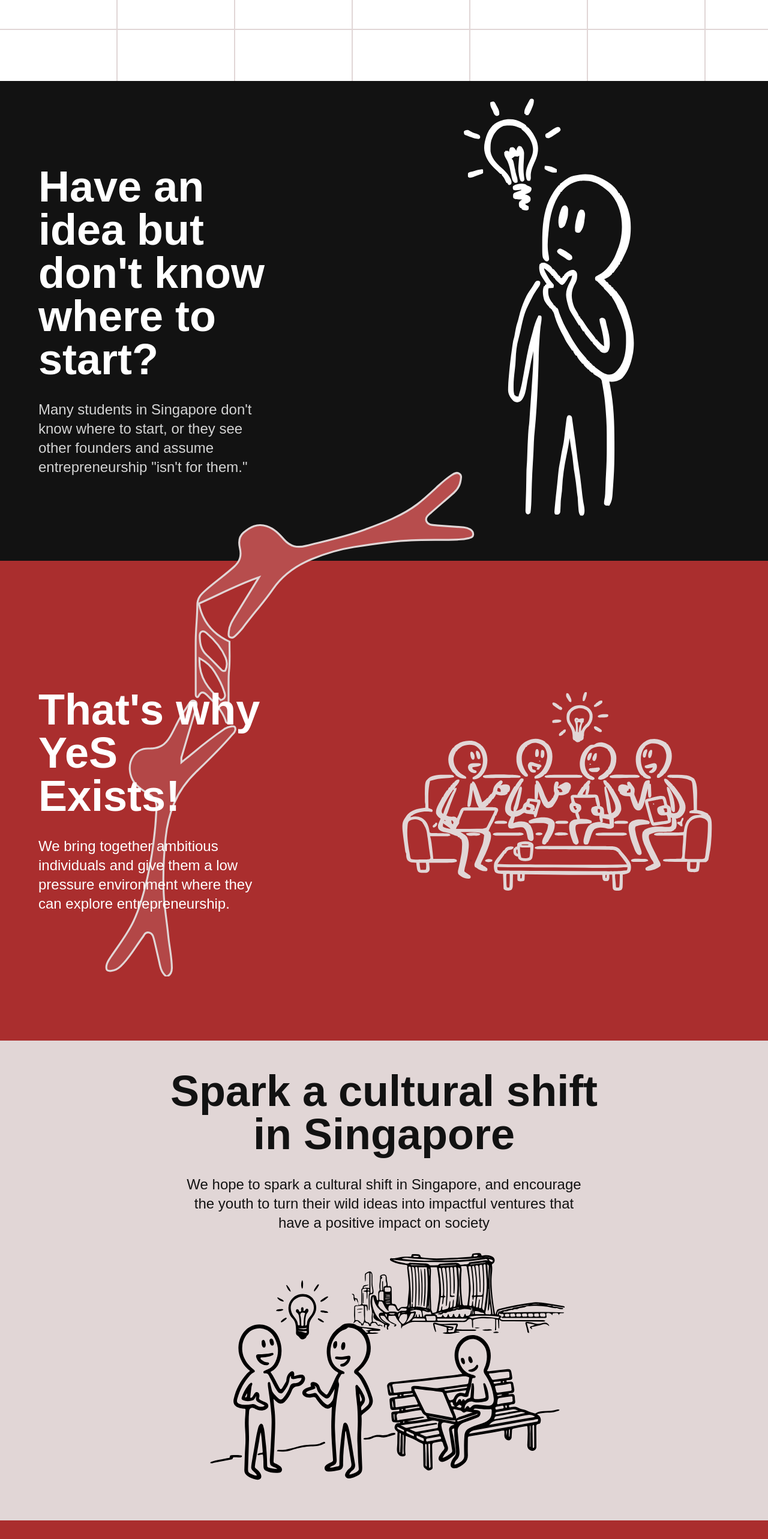
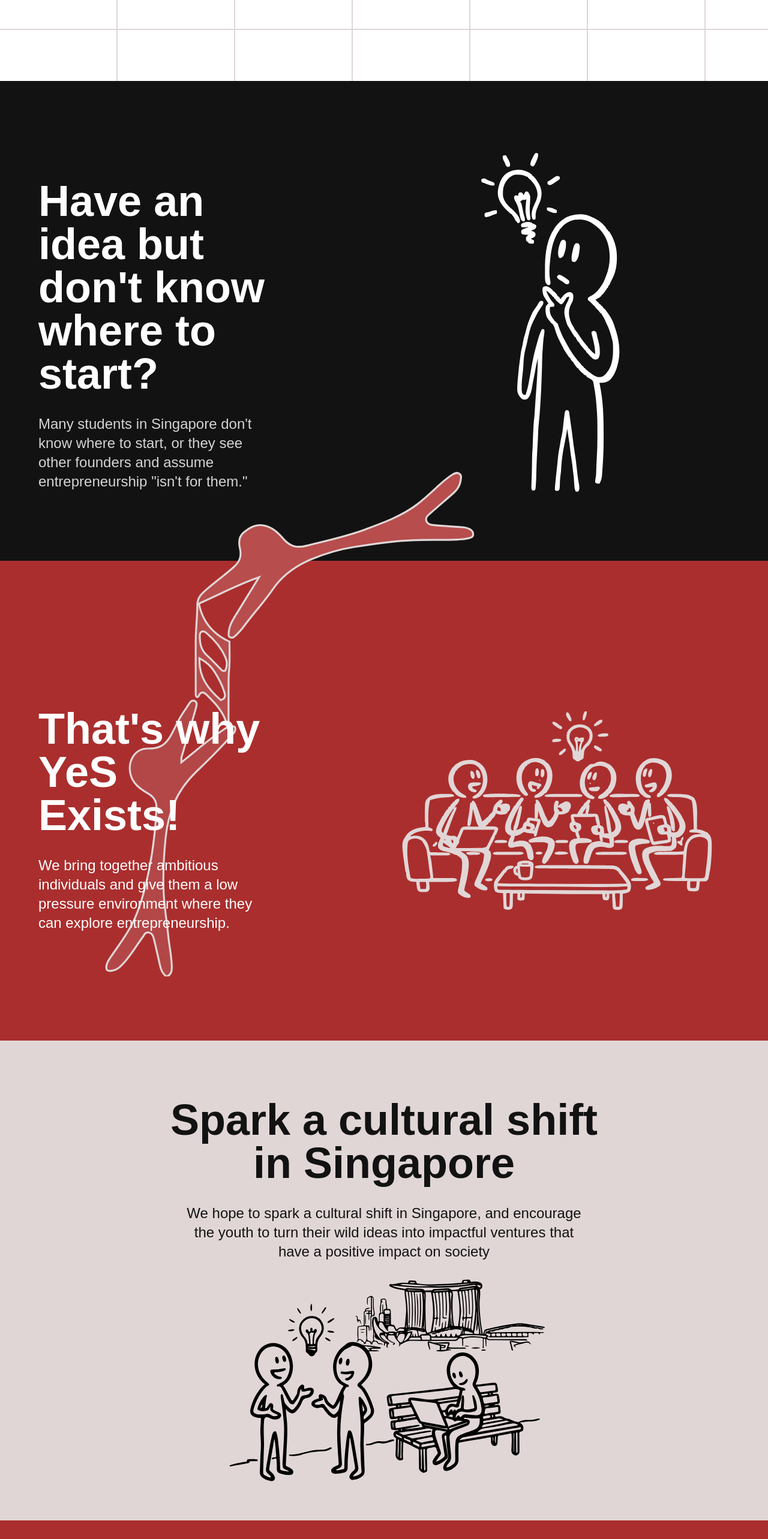
Before and after one commit to Kxtnny/YeS-Website, a Next.js app: page / in a window 1280 px wide. Shown: the part 1600-4166 px from the top of the page at 60% size. Built offline with nearby package versions, Linux system fonts and the light colour scheme.

Commit message:
feat: spacing

```diff
--- a/app/page.tsx
+++ b/app/page.tsx
@@ -14,7 +14,7 @@
 export function DontKnowWhereToStartStoryBoard() {
   return (
     <div className="w-full h-screen bg-secondary flex flex-col items-center">
-      <div className="flex flex-col md:flex-row max-w-ui px-8 md:px-12 lg:px-16 w-full h-full">
+      <div className="flex flex-col md:flex-row max-w-ui px-8 md:px-12 lg:px-16 pt-24 pb-12 w-full h-full">
         <div className="flex-1 h-full flex flex-col gap-4 md:gap-6 lg:gap-8 justify-center">
           <div className="w-full xl:w-2/3 flex flex-col gap-4 md:gap-6 lg:gap-8 justify-center">
             <h2 className="text-4xl md:text-5xl lg:text-6xl xl:text-7xl font-bold text-left text-secondary-foreground">
@@ -104,7 +104,7 @@
 export function WhyYeSExistStoryBoard() {
   return (
     <div className="w-full h-screen bg-primary flex flex-col items-center">
-      <div className="relative flex flex-col lg:flex-row max-w-ui px-8 md:px-12 lg:px-16 w-full h-full">
+      <div className="relative flex flex-col lg:flex-row max-w-ui pt-16 px-8 md:px-12 lg:px-16 w-full h-full">
         <div className="absolute -top-20 md:-top-1/5 left-0 w-full lg:w-2/3">
           <svg
             className="w-full h-full"
@@ -388,7 +388,7 @@
 export function SparkCultureStoryBoard() {
   return (
     <div className="w-full h-screen bg-primary-light flex flex-col items-center">
-      <div className="flex flex-col max-w-ui px-8 md:px-12 lg:px-16 w-full h-full items-center justify-center py-12">
+      <div className="flex flex-col max-w-ui px-8 md:px-12 lg:px-16 w-full h-full items-center justify-center pt-24 pb-12">
         <div className="flex flex-col gap-4 md:gap-6 lg:gap-8 justify-center items-center flex-1">
           <div className="w-full flex flex-col gap-4 md:gap-6 lg:gap-8 justify-center items-center">
             <h2 className="text-4xl md:text-5xl lg:text-6xl xl:text-7xl font-bold text-center text-primary-light-foreground">
@@ -574,7 +574,7 @@
 function ReadyToKickOffStoryboard() {
   return (
     <div className="w-full h-screen bg-primary flex flex-col items-center">
-      <div className="flex flex-col lg:flex-row max-w-ui px-8 md:px-12 lg:px-16 py-12 w-full h-full">
+      <div className="flex flex-col lg:flex-row max-w-ui px-8 md:px-12 lg:px-16 pt-24 pb-12 w-full h-full">
         <div className="flex-2 h-full flex flex-col gap-4 md:gap-6 lg:gap-12 justify-center">
           <div className="w-full flex flex-col gap-6 md:gap-12 lg:gap-16 justify-center">
             <h2 className="uppercase text-5xl md:text-6xl lg:text-7xl xl:text-8xl font-bold text-left text-primary-foreground">
```
